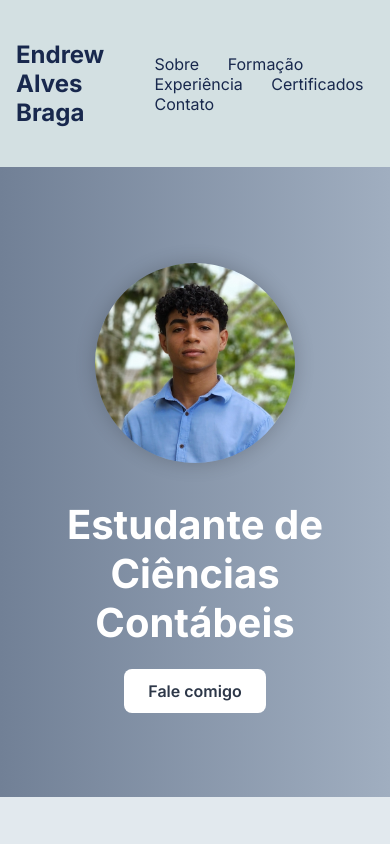
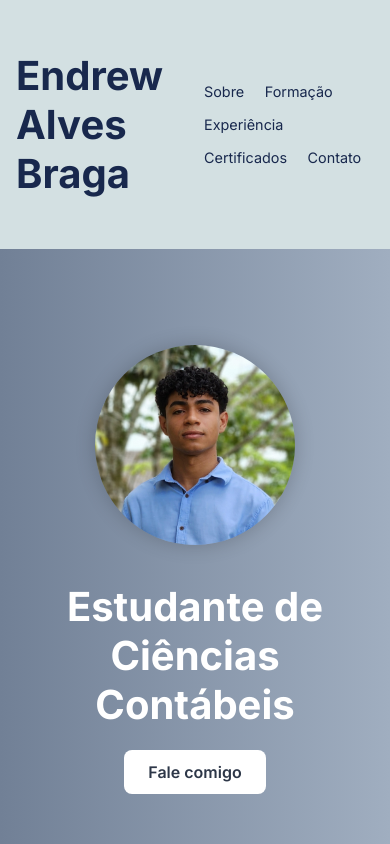
Before and after one commit to EndrewBraga/Meu-Site, a plain HTML site: page index.html in a window 390 px wide. Shown: the top 844 px of the page. Drawn offline with Linux system fonts and the light colour scheme.

Commit message:
Responsividade Site

```diff
--- a/style.css
+++ b/style.css
@@ -25,16 +25,19 @@ body {
 }
 
 .site-title {
-  font-size: 1.5rem;
+  font-size: 250%;
   font-weight: 700;
   color: #18284d;
 }
 
 .nav-links a {
-  margin-left: 1.5rem;
+  display: inline-block; /* Facilita ajustes de margem/padding */
+  margin-left: 1rem; /* Reduzido para mobile */
   text-decoration: none;
   color: #18284d;
+  font-size: 0.9rem; /* Tamanho menor para mobile */
   font-weight: 500;
+  padding: 0.5rem 0; /* Espaçamento vertical */
 }
 
 .nav-links a:hover {
```
